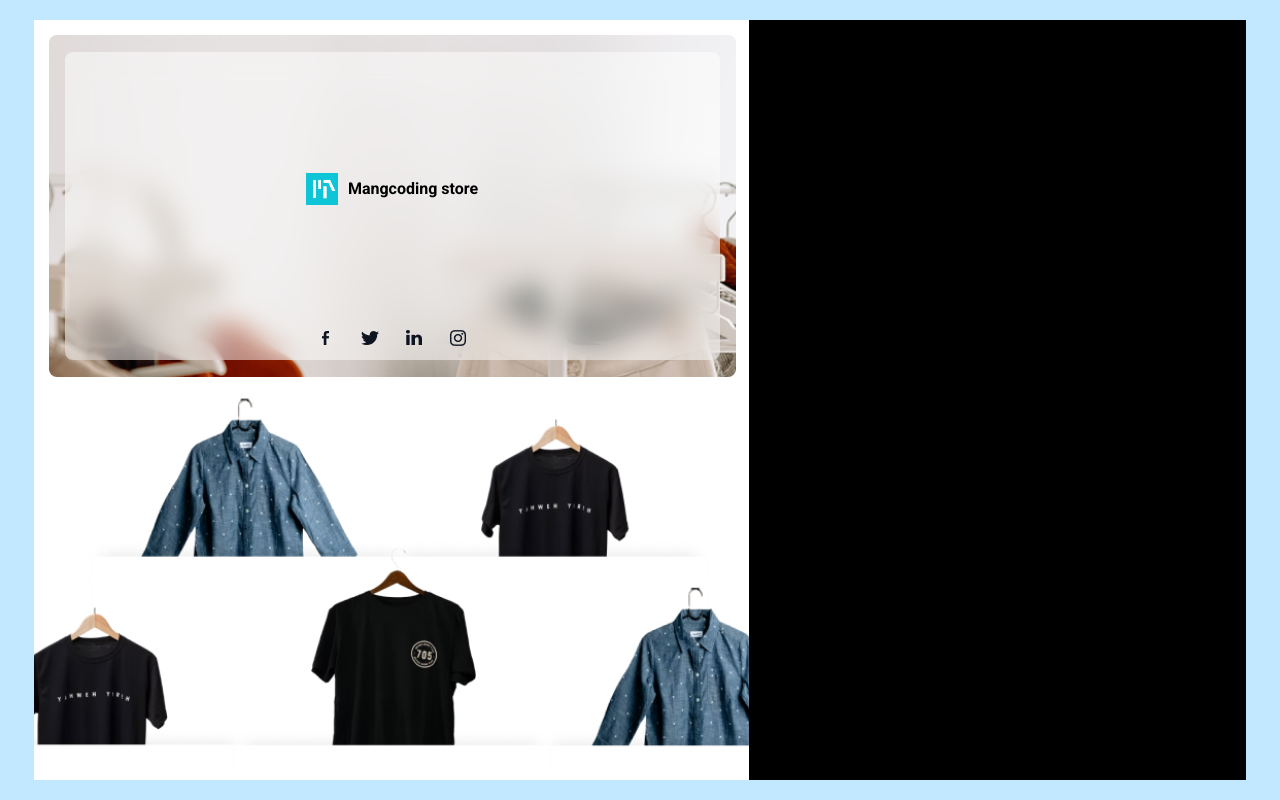
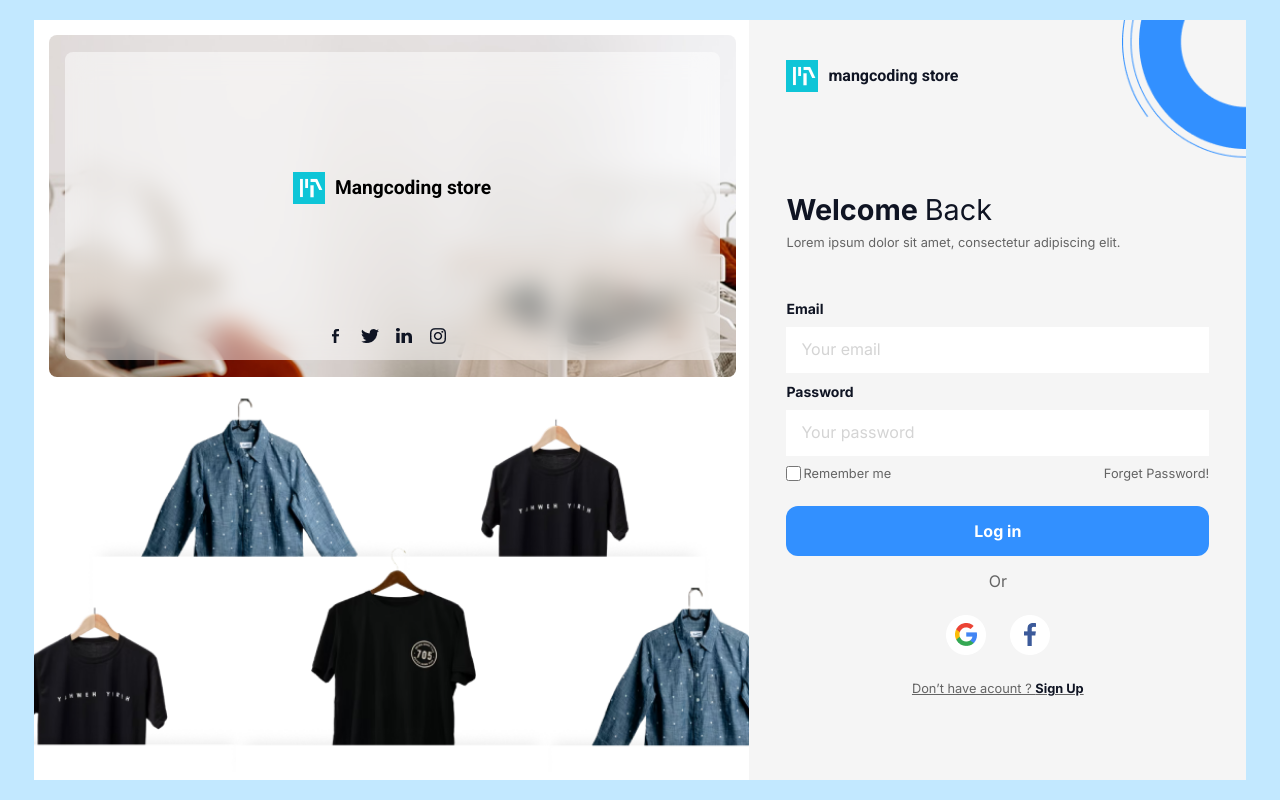
Before and after one commit to IsraelPDuarte/pagina-login, a plain HTML site: page index.html in a window 1280 px wide. Drawn offline with Linux system fonts and the light colour scheme.

Commit message:
terminado

```diff
--- a/assets/style.css
+++ b/assets/style.css
@@ -10,6 +10,7 @@ body {
     justify-content: center;
     height: 100vh;
     background-color: #C2E8FF;
+    font-size: 62.5%;
 }
 
 #container {
@@ -65,7 +66,7 @@ body {
     text-align: center;
     font-family: "Roboto", sans-serif;
     font-weight: 700;
-    font-family: 14px/140% ;
+    font-size: 1.2rem;
 }
 .container-logo img {
     width: 32px;
@@ -74,16 +75,15 @@ body {
 
 .rede-icones {
   display: flex;
-  gap: 20px;
+  gap: 10px;
   margin-bottom: 10px;
 }
 
 .rede-icones img {
     width: 24px;
     height: 24px;
+    cursor: pointer;
 }
-
-
 
 .container-baixo {
     background: url(images/img01.png) no-repeat top center/cover;
@@ -92,11 +92,201 @@ body {
     height: 50%;
 }
 
+
+
 #lado-direito {
-    background-color: black;
+    background-color: #F5F5F5;
     width: 41%;
     height: 100%;
+    background-image: url("images/Group\ 14.png");
+    background-repeat: no-repeat;
+    background-position: right top; /* fixa no topo à direita */
+    background-size: 25%;
 }
+
+#container-direito {
+    width: 85%;
+    margin: 40px auto;
+
+    h1 {
+    font-family: "Inter", sans-serif;
+    font-style: normal;
+    font-weight: 700;
+    font-size: 1.8rem;
+    color: #0F1423;
+    margin-bottom: 8px;
+    }
+    h1 span {
+    font-family: 'Inter', sans-serif;
+
+    font-weight: 400;
+    font-size: 1.8rem;
+    line-height: 29px;
+    }
+    p {
+    font-family: 'Inter', sans-serif;
+    font-weight: 400;
+    font-size: 0.8rem;
+    color: #646464;
+    }
+
+}
+
+label,
+input {
+    cursor: pointer;
+}
+
+.direita-logo {
+    display: flex;
+    align-items: center;
+    gap: 10px;
+    margin-bottom: 100px;
+
+    font-family: 'Roboto';
+    font-style: normal;
+    font-weight: 700;
+    font-size: 1rem;
+    line-height: 16px;
+    color: #0F1423;
+
+
+}
+
+.direita-logo img {
+    width: 32px;
+    height: 32px;
+}
+
+.contaner-loguin {
+    margin-top: 50px;
+    display: flex;
+    flex-direction: column;
+    gap: 10px;
+
+    label {
+    font-family: 'Inter', sans-serif;
+    font-style: normal;
+    font-weight: 700;
+    font-size: 14px;
+    color: #0F1423;
+    }
+
+    input {
+        font-family: 'Inter', sans-serif;
+        padding: 15px;
+        border: none;
+
+
+        &::placeholder {
+            font-style: normal;
+            font-weight: 400;
+            font-size: 16px;
+            line-height: 19px;
+            color: #D4D4D4;
+        }
+
+        &:focus {
+            outline: none;
+        }
+    }
+}
+
+
+
+.remember {
+    display: flex;
+    flex-direction: row;
+    justify-content: space-between;
+    align-items: center;
+
+    div {
+        display: flex;
+        align-items: center;
+        width: 50%;
+        font-family: 'Inter', sans-serif;
+        font-style: normal;
+        font-weight: 400;
+        font-size: 0.8rem;
+        color: #646464;
+
+        label {
+            padding: 10px 2px;
+        }
+
+
+    }
+    input[type="checkbox"] {
+    width: 15px;
+    height: 15px;
+    }
+    a {
+        font-family: 'Inter', sans-serif;
+        font-weight: 400;
+        font-size: 0.8rem;
+        text-align: right;
+        color: #646464;
+        text-decoration: none;
+    }
+}
+
+button {
+    padding: 15px 48px;
+    background: #3290FF;
+    border-radius: 12px;
+    width: 100%;
+    border: none;
+    text-align: center;
+
+    font-family: 'Inter', sans-serif;
+    font-style: normal;
+    font-weight: 700;
+    font-size: 1rem;
+    color: #FFFFFF;
+    cursor: pointer;
+
+    margin-block: 15px;
+}
+
+.ou {
+    color: #646464;
+    font-family: 'Inter', sans-serif;
+    text-align: center;
+    font-size: 1rem;
+}
+
+.login-alternativo {
+    display: flex;
+    flex-direction: column;
+    align-items: center;
+    justify-content: center;
+    div {
+        margin-block: 24px 0px;
+        display: flex;
+        gap: 24px;
+    }
+}
+
+.link a {
+    font-family: 'Inter';
+    font-weight: 400;
+    font-size: 0.8rem;
+    text-align: center;
+    color: #646464;
+
+    span {
+        font-family: 'Inter';
+        font-weight: 700;
+        font-size: 0.8rem;
+        color: #0F1423;
+
+
+    }
+}
+
+
+
+
 
 @media (max-width: 800px) {
 
@@ -107,6 +297,7 @@ body {
     .container-cima {
         width: 90%;
         margin: auto;
+        border-radius: 8px 8px 0px 0px;
     }
 
     #lado-direito {
@@ -115,6 +306,10 @@ body {
 }
 
 @media (max-width: 480px) {
+
+    body {
+        background-color: #ffffff;
+    }
     #container {
         flex-direction: column;
         height: 100vh;
@@ -128,7 +323,9 @@ body {
     }
 
     .container-cima {
-        height: 60%;
+        width: 100%;
+        height: 100%;
+        border-radius: none;
     }
 
     .container-baixo {
@@ -136,7 +333,8 @@ body {
     }
 
     .rede-icones {
-        padding: 5px;
+        padding: 10px;
+        gap: 20px;
     }
 
     .container-logo img {
@@ -145,7 +343,7 @@ body {
     }
 
     .rede-icones img {
-        width: 32px;
-        height: 32px;
+        width: 24px;
+        height: 24px;
     }
 }
--- a/index.html
+++ b/index.html
@@ -6,6 +6,10 @@
     <link rel="preconnect" href="https://fonts.googleapis.com">
     <link rel="preconnect" href="https://fonts.gstatic.com" crossorigin>
     <link href="https://fonts.googleapis.com/css2?family=Roboto:ital,wght@0,100..900;1,100..900&display=swap" rel="stylesheet">
+
+    <link rel="preconnect" href="https://fonts.googleapis.com">
+    <link rel="preconnect" href="https://fonts.gstatic.com" crossorigin>
+    <link href="https://fonts.googleapis.com/css2?family=Inter:ital,opsz,wght@0,14..32,100..900;1,14..32,100..900&display=swap" rel="stylesheet">
 
     <title>Document</title>
     <link rel="stylesheet" href="./assets/style.css">
@@ -19,17 +23,53 @@
                         <img src="assets/images/Logo.png" alt="">Mangcoding store
                     </div>
                     <div class="rede-icones">
-                        <img src="assets/images/facebook.png" alt="">
-                        <img src="assets/images/tw.png" alt="">
-                        <img src="assets/images/in.png" alt="">
-                        <img src="assets/images/insta.png" alt="">
+                        <a href="#"><img src="assets/images/facebook.png" alt=""></a>
+                        <a href="#"><img src="assets/images/tw.png" alt=""></a>
+                        <a href="#"><img src="assets/images/in.png" alt=""></a>
+                        <a href="#"><img src="assets/images/insta.png" alt=""></a>
+                        <a href=""></a>
+
                     </div>
                 </div>
             </div>
             <div class="container-baixo"></div>
         </div>
 
-        <div id="lado-direito">b</div>
+        <div id="lado-direito">
+            <div id="container-direito">
+                <div class="direita-logo">
+                    <img src="assets/images/Logo.png" alt="">mangcoding store
+                </div>
+                <h1>Welcome <span>Back</span></h1>
+                <p>Lorem ipsum dolor sit amet, consectetur adipiscing elit.</p>
+                <div class="contaner-loguin">
+                    <label for="Email">Email</label>
+                    <input type="email" name="Email" id="Email" placeholder="Your email">
+                    <label for="Password">Password</label>
+                    <input type="password" name="Password" id="Password" placeholder="Your password">
+                </div>
+                <div class="remember">
+                    <div>
+                        <input type="checkbox" name="Remember" id="Remember">
+                        <label for="Remember">Remember me</label>
+                    </div>
+                    <a href="#">Forget Password!</a>
+                </div>
+                <button>Log in</button>
+                <div class="ou">
+                    Or
+                </div>
+                <div class="login-alternativo">
+                    <div>
+                        <a href="#"><img src="assets/images/google.png" alt=""></a>
+                        <a href="#"><img src="assets/images/facebook-whete.png" alt=""></a>
+                    </div>
+                    <div class="link">
+                    <a href="#">Don’t have acount ? <span>Sign Up</span></a>
+                    </div>
+                </div>
+            </div>
+        </div>
     </div>
 </body>
 
```
Also changed, not shown: assets/images/Group 14.png (added), assets/images/facebook-whete.png (added), assets/images/google.png (added).
